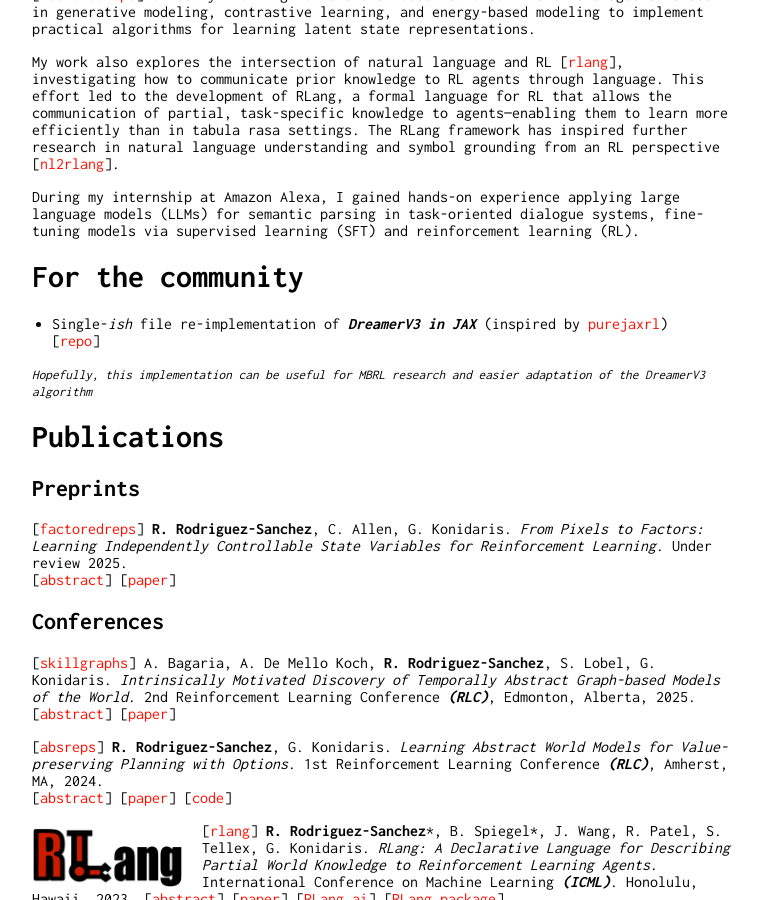
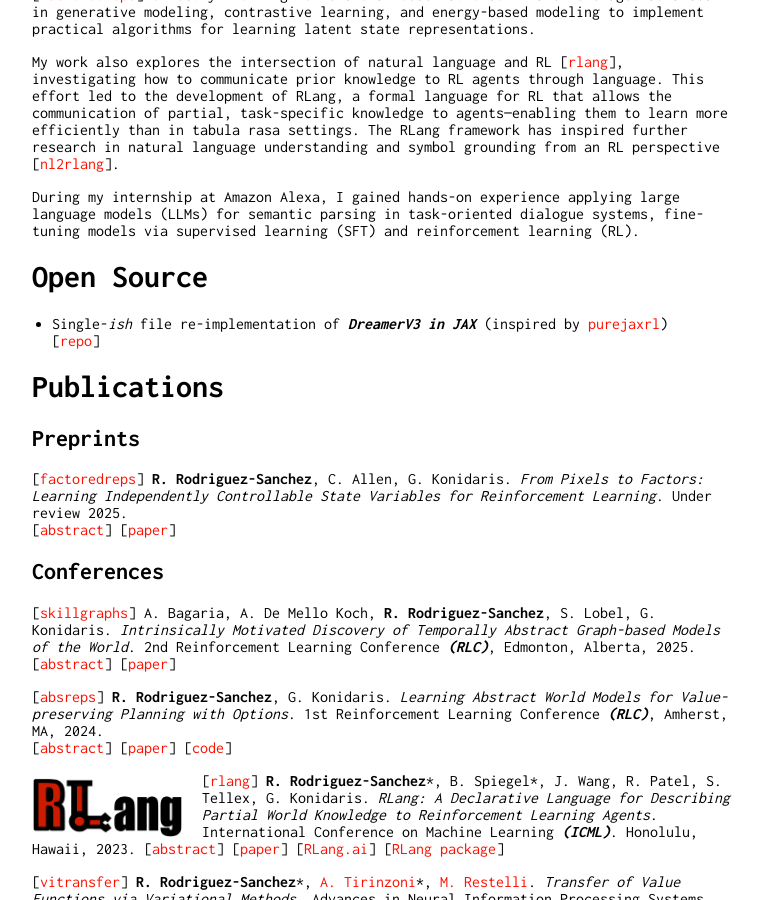
Before and after one commit to rafarodsa/rafarodsa.github.io, a Jekyll site: the page built from index.md, in a window 1280 px wide and 900 px high, scrolled down 648 px. Shown: the whole window, without its empty margins (258-1021 px from the left). Built offline with Jekyll 4.4.1, drawn with Linux system fonts in a browser that asks for light colours.

Commit message:
update keyworks

```diff
--- a/_config.yml
+++ b/_config.yml
@@ -1,13 +1,12 @@
 title: Rafael Rodriguez Sanchez
 url: "https://rafarodsa.github.io"
 baseurl: "/"
-desc: Ph.D. Student in CS at Brown University
+desc: "Ph.D. in Computer Science, Brown University. Reinforcement learning, world models, and structure discovery for sequential decision making."
 author: Rafael Rodriguez Sanchez
 
 markdown: kramdown
 #ins_logo: "./bits-logo.png"
 
-tracking_id: UA-175296791-1
 
 footer: yes
 footer_url: "https://github.com/rafarodsa"
--- a/_layouts/default.html
+++ b/_layouts/default.html
@@ -5,7 +5,7 @@
 
     <meta charset="utf-8">
     <meta name="viewport" content="width=device-width, initial-scale=1">
-    <meta name="keywords" content="blog, accent, {{ site.author }}, {{ site.title }}, ai, brown, reinforcement learning, rafael rodriguez sanchez, polimi, politecnico di milano, research, usb">
+    <meta name="keywords" content="{{ site.author }}, {{ site.title }}, ai, brown, reinforcement learning, rafael rodriguez sanchez, polimi, politecnico di milano, causal representation learning, world models, generative AI, brown university, representatio learning, self-supervised learning, energy based models, flow, diffusion">
     <meta name="author" content="{{ site.author }}">
     {% if page.url == "/404.html" %}
         <meta http-equiv="refresh" content="5; url=/">
--- a/index.md
+++ b/index.md
@@ -120,12 +120,12 @@ function toggleExpand(elementId) {
 - [A. Tirinzoni](https://andreatirinzoni.github.io), **R. Rodriguez-Sanchez**, [M. Restelli](https://restelli.faculty.polimi.it/MyWebSite/index.shtml). *Transferring Value Functions via Variational Methods*. European Workshop on Reinforcement Learning (EWRL) 2018. Lille, France. **Oral**. [[EWRL 2018](https://ewrl.wordpress.com/past-ewrl/ewrl14-2018/)]. -->
 
 
-# For the community
+# Open Source
 
 - Single-*ish* file re-implementation of ***DreamerV3 in JAX*** (inspired by [purejaxrl](https://github.com/luchris429/purejaxrl))
 [[repo](https://github.com/rafarodsa/dreamer-v3-purejax)]
 
-<small>*Hopefully, this implementation can be useful for MBRL research and easier adaptation of the DreamerV3 algorithm*</small>
+
 
 # Publications
 
```
Also changed, not shown: 1 other file.
